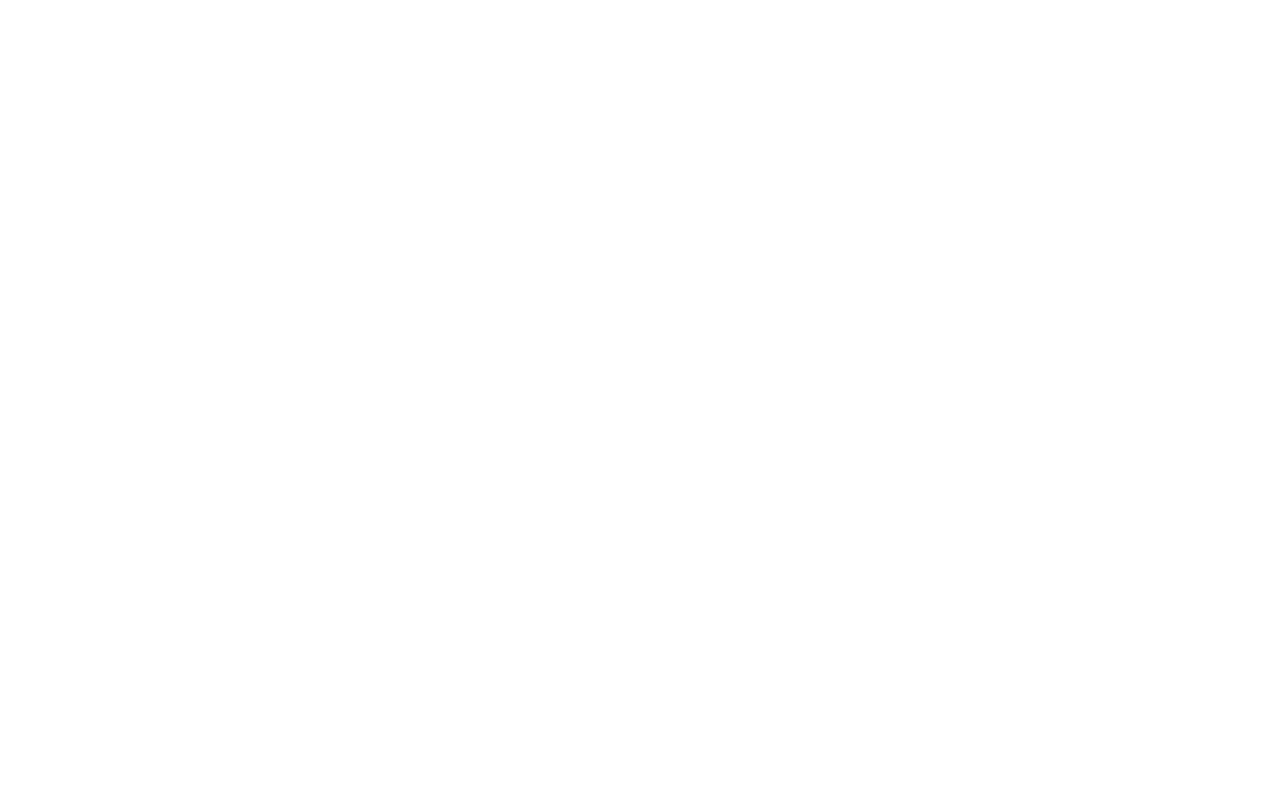
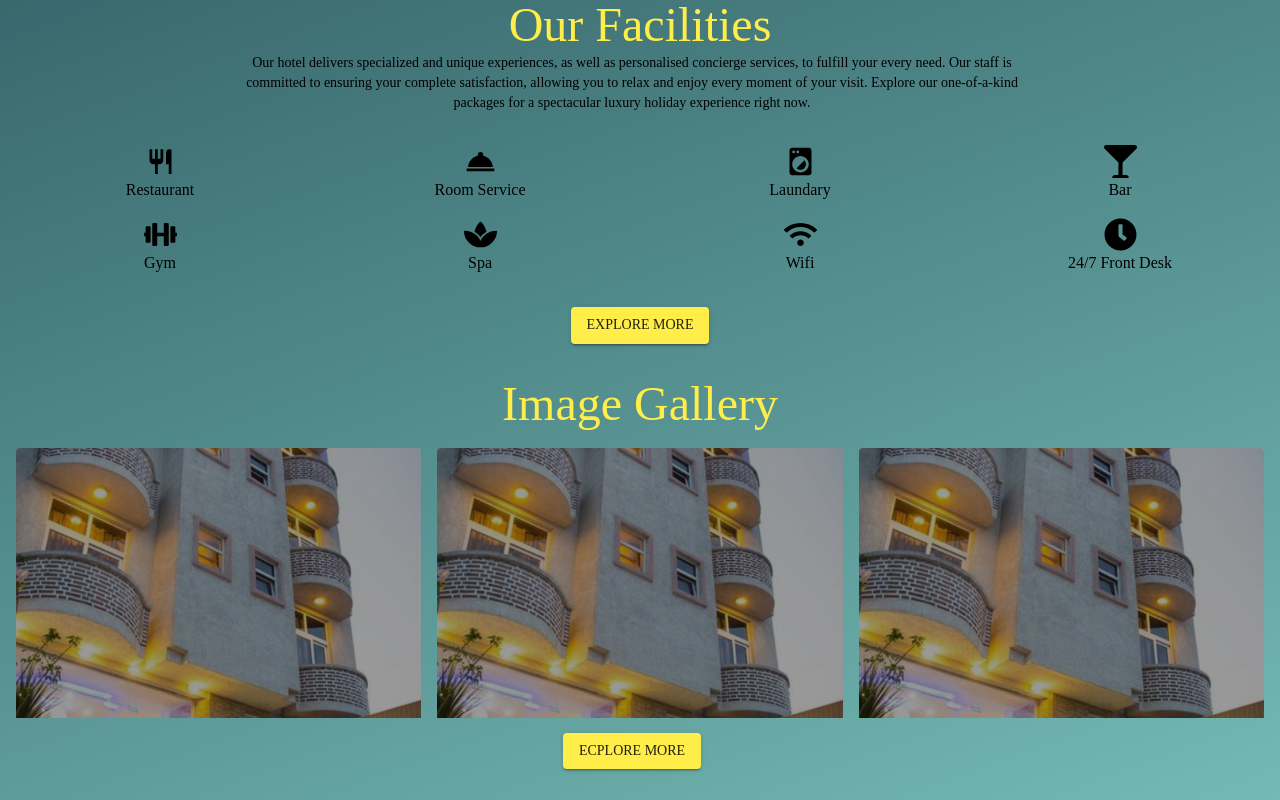
Before and after one commit to DawitSishu/whitehouse, a React (Vite) app: page / in a window 1280 px wide. Shown: the part 1200-2000 px from the top of the page. Before the commit the page ends 1197 px from the top, so only its background shows below. Built offline with nearby package versions, Linux system fonts and the light colour scheme; a web font is replaced by a local one.

Commit message:
basic structure

```diff
--- a/src/Components/Home/index.jsx
+++ b/src/Components/Home/index.jsx
@@ -10,9 +10,9 @@
 import {
   FaDumbbell,
   FaGlassMartini,
-  FaHotTub,
   FaWifi,
-  FaUsers,
+  FaClock,
+  FaSpa,
 } from "react-icons/fa";
 import { TbMassage } from "react-icons/tb";
 import { Link } from "react-router-dom";
@@ -24,11 +24,11 @@
   { name: "Restaurant", icon: <BiRestaurant size={33} /> },
   { name: "Room Service", icon: <MdRoomService size={33} /> },
   { name: "Laundary", icon: <MdLocalLaundryService size={33} /> },
-  { name: "Meeting", icon: <FaUsers size={33} /> },
+  { name: "Bar", icon: <FaGlassMartini size={33} /> },
   { name: "Gym", icon: <FaDumbbell size={33} /> },
-  { name: "Massage", icon: <TbMassage size={33} /> },
-  { name: "Steam", icon: <FaHotTub size={33} /> },
+  { name: "Spa", icon: <FaSpa size={33} /> },
   { name: "Wifi", icon: <FaWifi size={33} /> },
+  { name: "24/7 Front Desk", icon: <FaClock size={33} /> },
 ];
 
 const index = () => {
@@ -127,6 +127,80 @@
               </Link>
             </div>
           </div>
+        </Grid>
+      </Grid>
+      <Box>
+        <Grid container justifyContent="center" spacing={2} mb={3}>
+          <Grid item xs={12}>
+            <Typography variant="h3" align="center" color="primary">
+              Our Facilities
+            </Typography>
+          </Grid>
+          <Grid container justifyContent="center">
+            <Box
+              sx={{
+                width: "60%",
+                display: "flex",
+                alignItems: "center",
+                justifyContent: "center",
+              }}
+            >
+              <Typography variant="body2" align="center">
+                Our hotel delivers specialized and unique experiences, as well
+                as personalised concierge services, to fulfill your every need.
+                Our staff is committed to ensuring your complete satisfaction,
+                allowing you to relax and enjoy every moment of your visit.
+                Explore our one-of-a-kind packages for a spectacular luxury
+                holiday experience right now.
+              </Typography>
+            </Box>
+          </Grid>
+        </Grid>
+        <Grid container spacing={2} p={1} justifyContent="center">
+          {facilities.map((facility, index) => (
+            <Grid item xs={6} sm={3} key={index}>
+              <Grid container justifyContent="center">
+                {facility.icon}
+              </Grid>
+              <Typography align="center">{facility.name}</Typography>
+            </Grid>
+          ))}
+        </Grid>
+        <br />
+        <Grid container justifyContent="center">
+          <Link to="/services">
+            <Button variant="contained">Explore More</Button>
+          </Link>
+        </Grid>
+      </Box>
+      <Grid container spacing={2} pl={2} pr={2} mb={4} mt={2}>
+        <Grid item xs={12}>
+          <Typography variant="h3" align="center" color="primary">
+            Image Gallery
+          </Typography>
+        </Grid>
+        <Grid item xs={12} sm={4}>
+          <div className="grid-item">
+            <img src={img1} alt="Background" className="background-image" />
+            <div className="overlay" />
+          </div>
+        </Grid>
+        <Grid item xs={12} sm={4}>
+          <div className="grid-item">
+            <img src={img1} alt="Background" className="background-image" />
+            <div className="overlay" />
+          </div>
+        </Grid>
+        <Grid item xs={12} sm={4}>
+          <div className="grid-item">
+            <img src={img1} alt="Background" className="background-image" />
+            <div className="overlay" />
+          </div>
+        </Grid>
+        <Grid container justifyContent="center" mt={1}>
+          <Link to="/gallery">
+            <Button variant="contained">Ecplore More</Button>
+          </Link>
         </Grid>
       </Grid>
       {/* <Grid
@@ -403,7 +477,7 @@
           </Box>
         </Grid>
       </Grid> */}
-      {/* <Footer /> */}
+      <Footer />
     </div>
   );
 };
```
